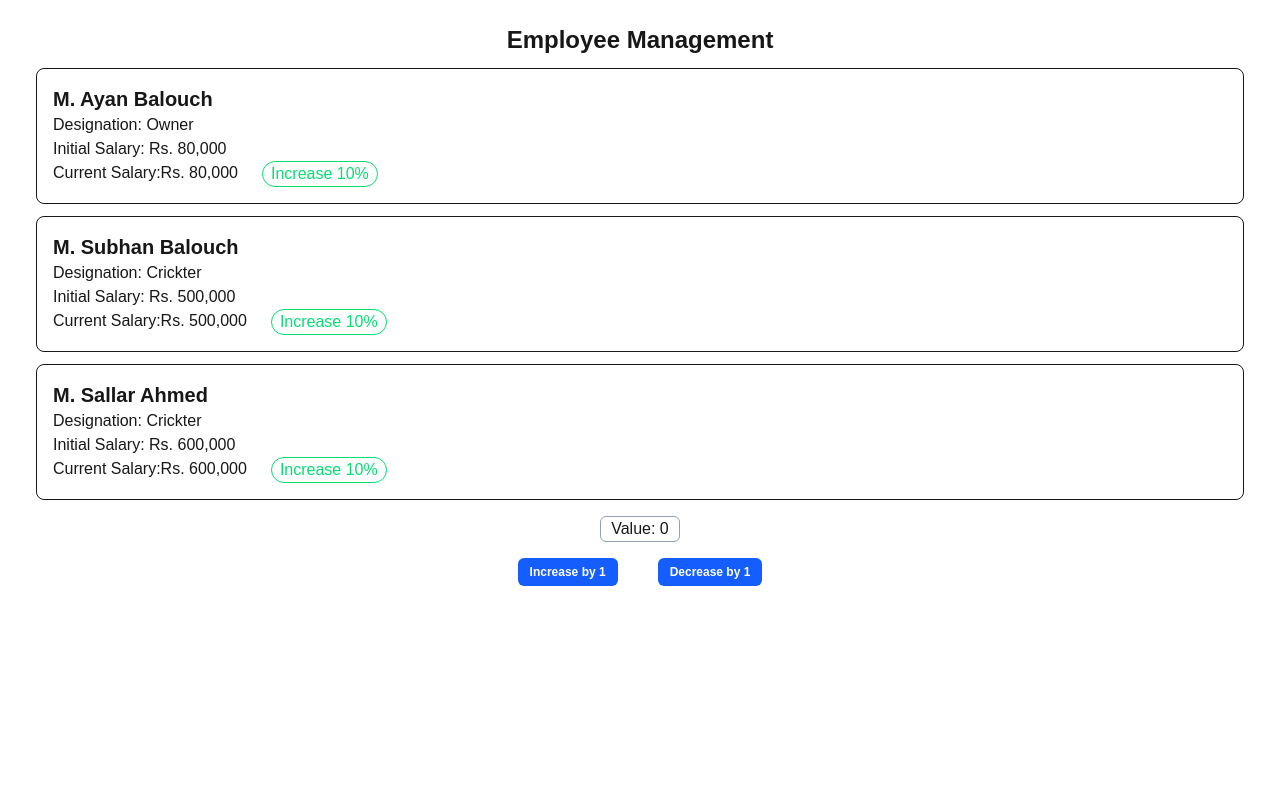
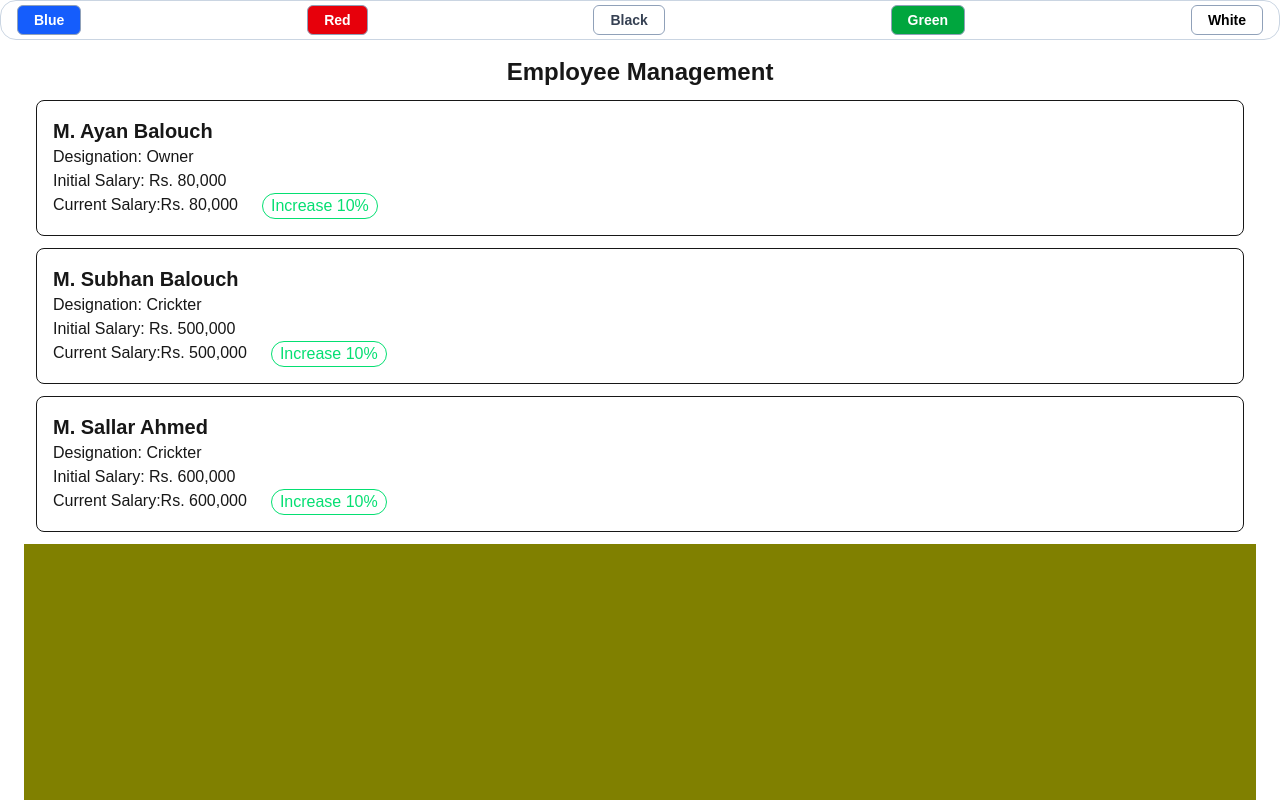
Before and after one commit to DilsherB/Frontend-React-Next.js-TypeScript, a Next.js app: page / in a window 1280 px wide. Shown: the top 800 px of the page. Built offline with nearby package versions, Linux system fonts and the light colour scheme.

Commit message:
background changer component added.

```diff
--- a/app/layout.tsx
+++ b/app/layout.tsx
@@ -23,7 +23,9 @@ export default function RootLayout({ children }: LayoutProps<"/">) {
       lang="en"
       className={`${geistSans.variable} ${geistMono.variable} h-full antialiased`}
     >
-      <body className="min-h-full flex flex-col">{children}</body>
+      <body className="min-h-full flex flex-col">
+        {children}
+      </body>
     </html>
   );
 }
--- a/app/page.tsx
+++ b/app/page.tsx
@@ -4,6 +4,7 @@ import { useState, useEffect } from "react";
 import EmployeeProfile from "@/components/EmployeeProfile";
 import EmployeeTimer from "@/components/EmployeeTimer";
 import Counter from "@/components/counter";
+import ThemeChanger from "@/components/ThemeChanger";
 
 interface Employee {
   id: number;
@@ -50,7 +51,7 @@ export default function Home() {
     console.log("Employee Management component mounted");
   }, []);
   return (
-    <main className="p-6">
+    <main className="p-6 mt-8">
       <h1 className="text-2xl font-bold text-center">Employee Management</h1>
       {employees.map((employee) => (
         <EmployeeProfile
@@ -59,6 +60,7 @@ export default function Home() {
           onIncrease={() => incFunc(employee.id)}
         />
       ))}
+      <ThemeChanger />
       <EmployeeTimer />
       <Counter />
     </main>
--- a/components/Button.tsx
+++ b/components/Button.tsx
@@ -1,16 +1,17 @@
 import React from 'react';
 
 const variants = {
-  primary: 'bg-blue-600 text-white hover:bg-blue-700 focus:ring-blue-500 cursor-pointer',
-  secondary: 'bg-white text-gray-700 border border-gray-300 hover:bg-gray-50 focus:ring-blue-500 cursor-pointer',
-  danger: 'bg-red-600 text-white hover:bg-red-700 focus:ring-red-500 cursor-pointer',
-  ghost: 'bg-transparent text-gray-700 hover:bg-gray-100 focus:ring-gray-400 cursor-pointer',
+  primary: 'bg-blue-600 text-white hover:text-blue-600 hover:bg-white border border-slate-400 cursor-pointer',
+  secondary: 'bg-green-600 text-white hover:bg-white hover:text-green-600 border border-slate-400 cursor-pointer',
+  danger: 'bg-red-600 text-white hover:bg-white hover:text-red-600 border border-slate-400 cursor-pointer',
+  ghost: 'bg-transparent text-gray-700 hover:bg-gray-100 border border-slate-400 cursor-pointer',
+  white: 'bg-white text-black hover:bg-black hover:text-white border border-slate-400 cursor-pointer'
 };
 
 const sizes = {
   sm: 'px-3 py-1.5 text-xs',
-  md: 'px-4 py-2 text-sm',
-  lg: 'px-6 py-3 text-base',
+  md: 'px-4 py-3 text-sm',
+  lg: 'px-6 py-4 text-base',
 };
 
 export function Button({
--- /dev/null
+++ b/components/ThemeChanger.tsx
@@ -0,0 +1,42 @@
+"use client";
+
+import React, { useState } from "react";
+import { Button } from "./Button";
+
+function ThemeChanger() {
+  const [color, setColor] = useState("olive");
+  const setColorFun = (e: React.MouseEvent<HTMLButtonElement>) => {
+    setColor(e.currentTarget.id || "olive");
+  };
+  return (
+    <>
+      <div
+        className="w-full h-screen duration-200"
+        style={{ backgroundColor: color }}
+      >
+        <div
+          id="btn container"
+          className="flex justify-between px-4 py-1 h-10 bg-amber-100 border border-slate-300 fixed bottom-6 inset-0 rounded-2xl bg-transparent"
+        >
+          <Button id="blue" onClick={setColorFun}>
+            Blue
+          </Button>
+          <Button id="red" variant="danger" onClick={setColorFun}>
+            Red
+          </Button>
+          <Button id="black" variant="ghost" onClick={setColorFun}>
+            Black
+          </Button>
+          <Button id="green" variant="secondary" onClick={setColorFun}>
+            Green
+          </Button>
+          <Button id="white" variant="white" onClick={setColorFun}>
+            White
+          </Button>
+        </div>
+      </div>
+    </>
+  );
+}
+
+export default ThemeChanger;
```
